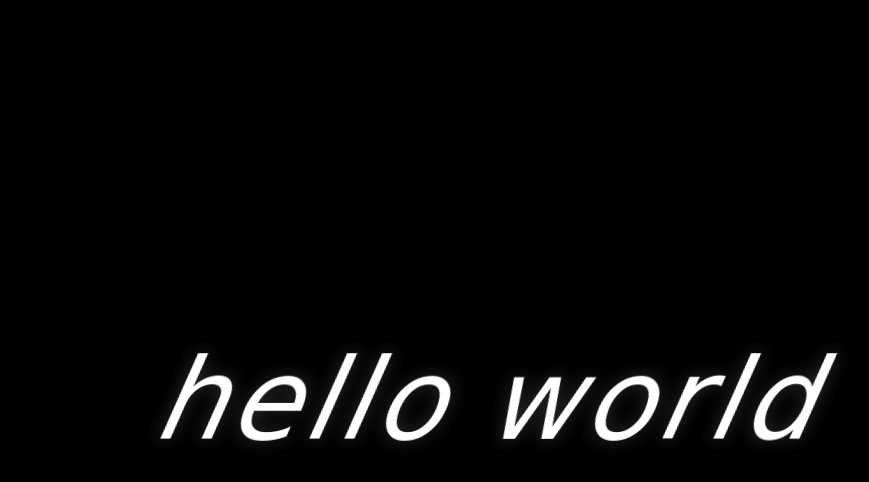
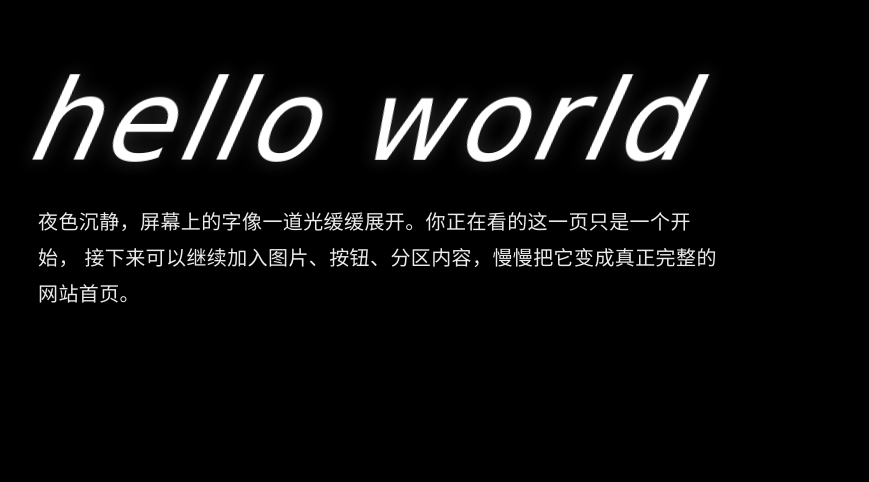
Before and after one commit to prisoner1145/hello-world-page, a plain HTML site: page index.html in a window 1280 px wide. Shown: the whole page, without its empty margins (142-1011 px from the left). Drawn offline with Linux system fonts and the light colour scheme.

Commit message:
Move title to top and add body text

```diff
--- a/index.html
+++ b/index.html
@@ -18,12 +18,17 @@
     body {
       margin: 0;
       min-height: 100vh;
-      display: grid;
-      place-items: center;
+      display: flex;
+      justify-content: flex-start;
       background: var(--bg);
       color: var(--fg);
-      overflow: hidden;
+      overflow-x: hidden;
       font-family: "Brush Script MT", "Segoe Script", "Lucida Handwriting", cursive;
+    }
+
+    .wrap {
+      width: min(920px, 92vw);
+      margin: clamp(2.2rem, 7vh, 4.5rem) auto 0;
     }
 
     h1 {
@@ -34,6 +39,16 @@
       letter-spacing: 0.04em;
       white-space: nowrap;
       text-shadow: 0 0 18px rgba(255, 255, 255, 0.2);
+    }
+
+    p {
+      margin-top: 1.1rem;
+      max-width: 62ch;
+      font-size: clamp(1rem, 2.5vw, 1.25rem);
+      line-height: 1.8;
+      letter-spacing: 0.02em;
+      color: rgba(255, 255, 255, 0.92);
+      font-family: "Georgia", "Times New Roman", serif;
     }
 
     .char {
@@ -52,7 +67,13 @@
   </style>
 </head>
 <body>
-  <h1 id="text" aria-label="hello world"></h1>
+  <main class="wrap">
+    <h1 id="text" aria-label="hello world"></h1>
+    <p>
+      夜色沉静，屏幕上的字像一道光缓缓展开。你正在看的这一页只是一个开始，
+      接下来可以继续加入图片、按钮、分区内容，慢慢把它变成真正完整的网站首页。
+    </p>
+  </main>
 
   <script>
     const text = "hello world";
```
